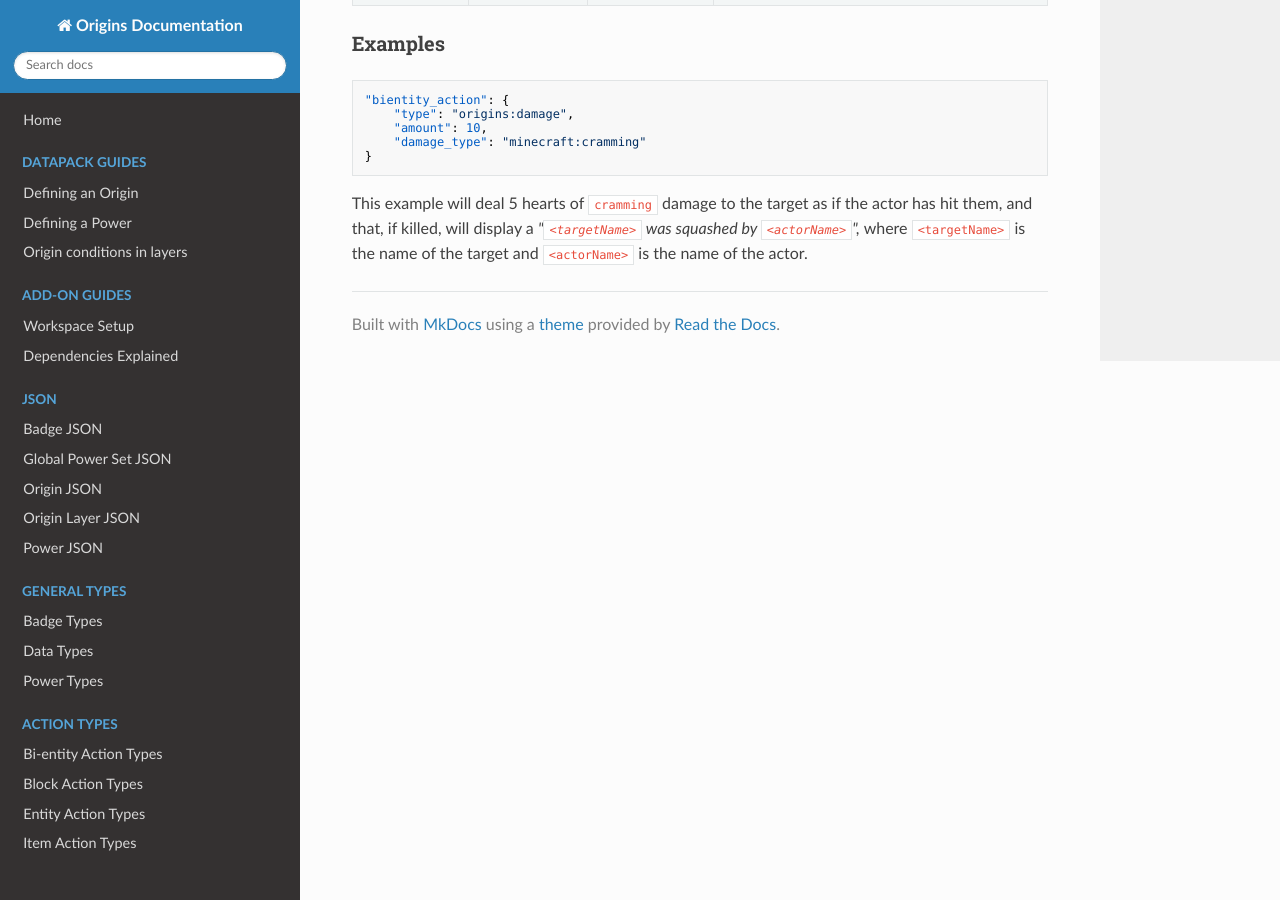
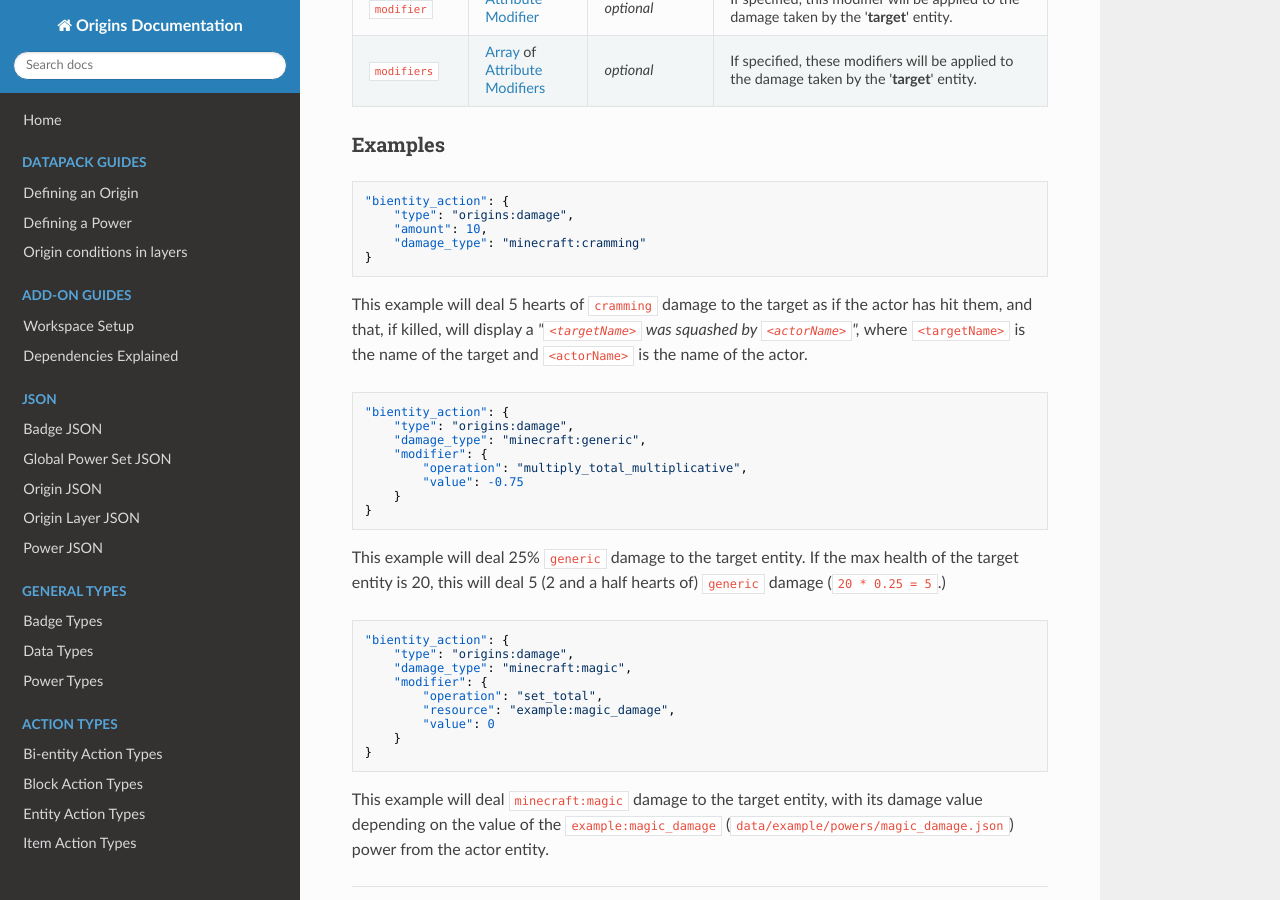
Before and after one commit to apace100/origins-docs, an MkDocs documentation site: the page built from docs/types/bientity_action_types/damage.md, in a window 1280 px wide and 900 px high, scrolled down 811 px. Built offline with MkDocs 1.6.1, drawn with Linux system fonts in a browser that asks for light colours; nearby versions of some CDN libraries; some of the changed text lies outside the part shown.

Commit message:
Updated `danage` (Entity/Bi-Entity Action Types) + Added note for modifier context + Added examples that showcases the modifiers in action

````diff
--- a/docs/types/bientity_action_types/damage.md
+++ b/docs/types/bientity_action_types/damage.md
@@ -10,6 +10,11 @@ date: 2021-12-06
 Applies damage to the target entity as if the actor entity has attacked it.
 
 Type ID: `origins:damage`
+
+
+!!! info
+
+    The max health of the target entity will be used as the base value for the modifier(s).
 
 
 !!! info
@@ -39,3 +44,32 @@ Field | Type | Default | Description
 ```
 
 This example will deal 5 hearts of `cramming` damage to the target as if the actor has hit them, and that, if killed, will display a *"`<targetName>` was squashed by `<actorName>`",* where `<targetName>` is the name of the target and `<actorName>` is the name of the actor.
+<br>
+
+```json
+"bientity_action": {
+    "type": "origins:damage",
+    "damage_type": "minecraft:generic",
+    "modifier": {
+        "operation": "multiply_total_multiplicative",
+        "value": -0.75
+    }
+}
+```
+
+This example will deal 25% `generic` damage to the target entity. If the max health of the target entity is 20, this will deal 5 (2 and a half hearts of) `generic` damage (`20 * 0.25 = 5`.)
+<br>
+
+```json
+"bientity_action": {
+    "type": "origins:damage",
+    "damage_type": "minecraft:magic",
+    "modifier": {
+        "operation": "set_total",
+        "resource": "example:magic_damage",
+        "value": 0
+    }
+}
+```
+
+This example will deal `minecraft:magic` damage to the target entity, with its damage value depending on the value of the `example:magic_damage` (`data/example/powers/magic_damage.json`) power from the actor entity.
````
Also changed, not shown: docs/types/entity_action_types/damage.md (+28 -2 lines).
